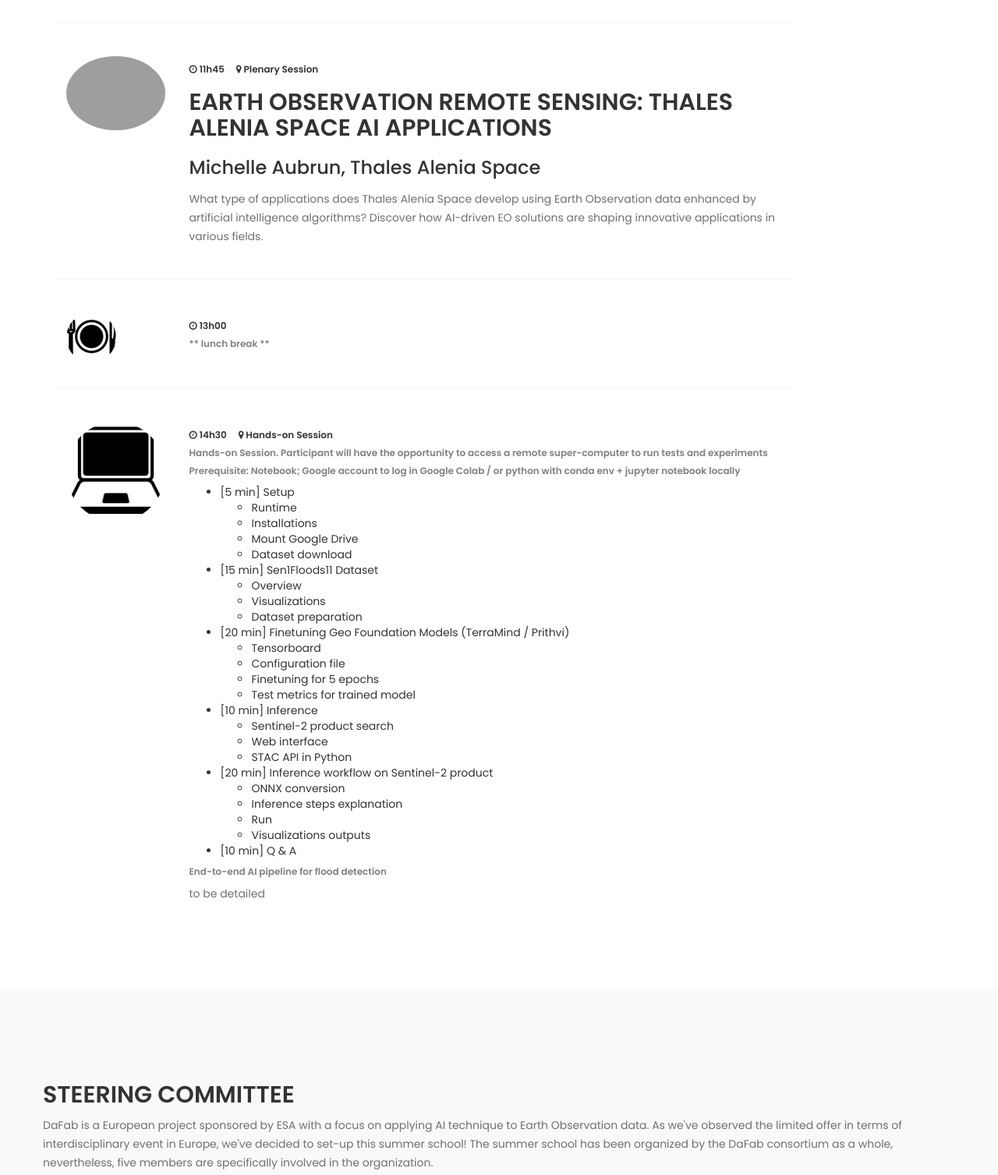
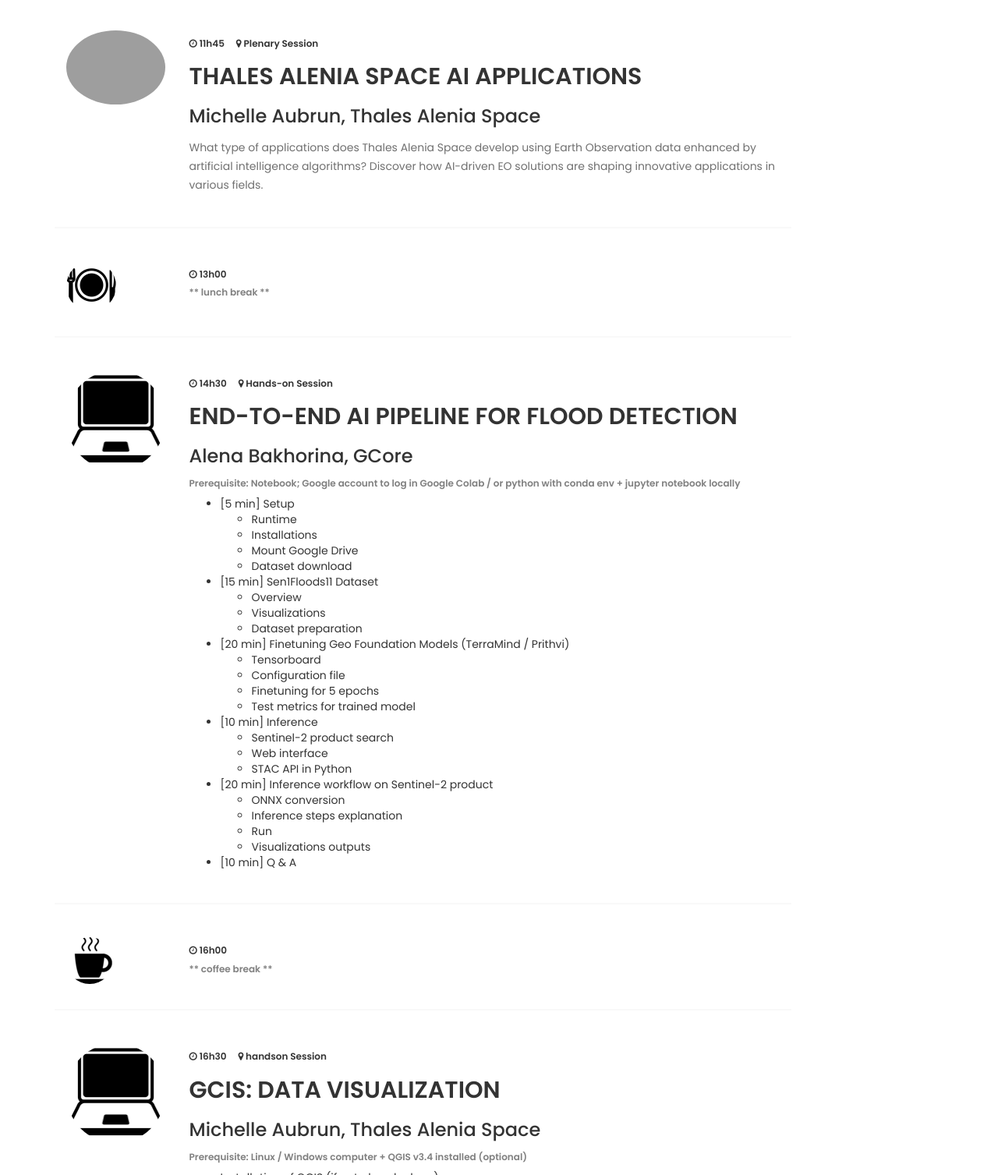
Before and after one commit to DaFab-AI-eu/summer-school, a plain HTML site: page index.html in a window 1280 px wide. Shown: the part 3681-5188 px from the top of the page at 78% size. Drawn offline with Linux system fonts and the light colour scheme; grey boxes are pictures that could not be loaded.

Commit message:
adding Michelle handson sesion

```diff
--- a/index.html
+++ b/index.html
@@ -231,7 +231,7 @@ mark {
 								<span><i class="fa fa-clock-o"></i> 9h00 </span>
 								<span><i class="fa fa-map-marker"></i> Plenary Session</span>
 							</h6>
-							<h2> Earth Observation Remote Sensing: From Copernicus to Thales Alenia Space AI Applications</h2>
+							<h2> Earth Observation Remote Sensing Introduction </h2>
 							<h3> Michelle Aubrun, Thales Alenia Space </h3>
 							<h4> Michelle Aubrun received the Engineering degree in civil engineering and geomatics in 2013 and the Ph.D. degree in geography on SAR satellite image processing from the University of Montreal, Montreal, Canada, in 2019. She joined Thales Alenia Space in the beginning of 2018. Since then, she has been involved in several projects concerning image processing by deep learning approaches for remote sensing applications. Since 2020, she has also been a Researcher with the French Research Institute of Technology Saint Exupery, Toulouse, France. Her research interests include image representation learning with self-supervised approaches.</h4>
 							<p> What is Earth Observation remote sensing? What are the key characteristics of EO data? What are its main fields of application?  We will also introduce a concrete EO program called Copernicus.</p>
@@ -286,7 +286,7 @@ mark {
 								<span><i class="fa fa-clock-o"></i> 11h45 </span>
 								<span><i class="fa fa-map-marker"></i> Plenary Session</span>
 							</h6>
-							<h2> Earth Observation Remote Sensing: Thales Alenia Space AI Applications</h2>
+							<h2> Thales Alenia Space AI applications </h2>
 							<h3> Michelle Aubrun, Thales Alenia Space </h3>
 							<p> What type of applications does Thales Alenia Space develop using Earth Observation data enhanced by artificial intelligence algorithms? Discover how AI-driven EO solutions are shaping innovative applications in various fields.</p>
 						</div>
@@ -314,10 +314,9 @@ mark {
 							<span><i class="fa fa-clock-o"></i> 14h30 </span>
 								<span><i class="fa fa-map-marker"></i> Hands-on Session</span>
 						</h6>
-							<h4> Hands-on Session. Participant will have the opportunity to access a remote super-computer to run tests and experiments</h4>
+							<h2>  End-to-end AI pipeline for flood detection </h2>
+							<h3> Alena Bakhorina, GCore</h3>
 							<h4> Prerequisite: Notebook; Google account to log in Google Colab / or python with conda env + jupyter notebook locally </h4>
-
-
 							<p>
 							<ul>
 								<li>	[5 min] Setup </li>
@@ -356,11 +355,43 @@ mark {
 								<li> [10 min] Q & A </li>
 							</ul>
 							</p>
-							<h4> End-to-end AI pipeline for flood detection </h4>
-							<p> to be detailed </p>
+						</div>
+						<!-- program divider -->
+						<div class="program-divider col-md-12 col-sm-12"></div>
+						<div class="col-md-2 col-sm-2">
+							<img src="images/coffee_small.png" class="img-responsive" alt="program">
                         			</div>
-					</div>
-
+						<div class="col-md-10 col-sm-10">
+						<h6>
+							<span><i class="fa fa-clock-o"></i> 16h00 </span>
+						</h6>
+							<h4> ** coffee break **</h4>
+                        			</div>
+						<!-- program divider -->
+						<div class="program-divider col-md-12 col-sm-12"></div>
+						<div class="col-md-2 col-sm-2">
+							<img src="images/laptop.png" class="img-responsive" alt="program">
+                       				</div>
+						<div class="col-md-10 col-sm-10">
+						<h6>
+							<span><i class="fa fa-clock-o"></i> 16h30 </span>
+							<span><i class="fa fa-map-marker"></i> handson  Session</span>
+						<h2> GCIS: data visualization </h2>
+						<h3> Michelle Aubrun, Thales Alenia Space </h3>
+						<h4> Prerequisite: Linux / Windows computer + QGIS v3.4 installed (optional) </h4>
+						<p>
+						<ul>
+							<li> Installation of QGIS (if not already done) </li>
+							<li> Presentation of QGIS </li>
+							<li> Manipulation of QGIS </li>
+							</ul>
+								<li> Visualization of raster and vector data </li>
+								<li> Creation of vector data </li>
+							</ul>
+						</ul>
+						</p>
+                       				</div>
+                       			</div>
 					<div role="tabpanel" class="tab-pane" id="ai_and_performance">
 						<!-- program speaker here -->
 						<h3> 9h00-12h00 AI and Performance </h3>
```
